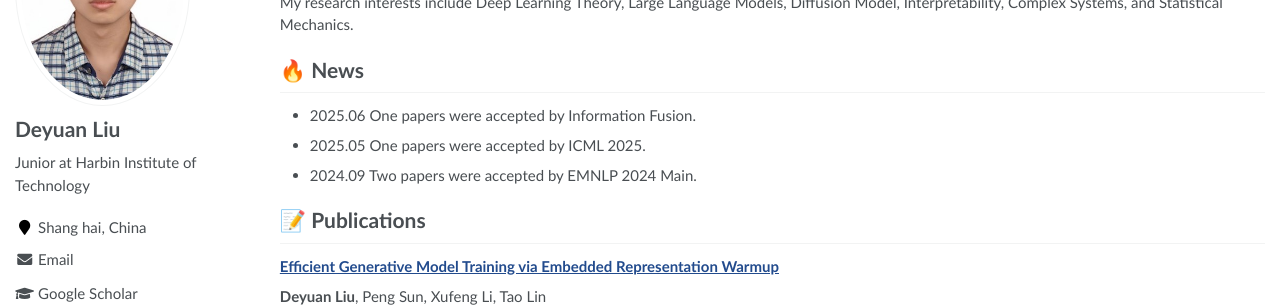
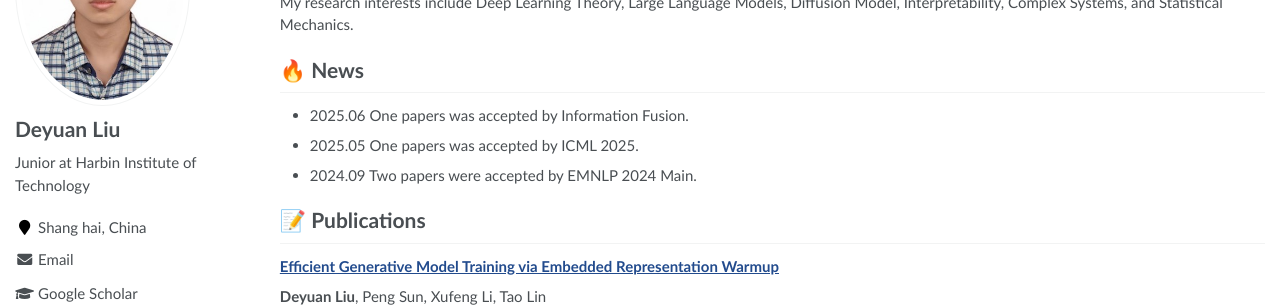
Before and after one commit to hrwang00/HairuWang.github.io, a Jekyll site: the page built from _pages/about.md, in a window 1280 px wide and 1106 px high. Shown: the part 221-528 px from the top of the window. Built offline with Jekyll 4.4.1, drawn with Linux system fonts in a browser that asks for light colours.

Commit message:
Update about.md

```diff
--- a/_pages/about.md
+++ b/_pages/about.md
@@ -23,8 +23,8 @@ Hi, everyone! I am currently a junior undergraduate student at Harbin Institute
 My research interests include Deep Learning Theory, Large Language Models, Diffusion Model, Interpretability, Complex Systems, and Statistical Mechanics.
 
 # 🔥 News
-- 2025.06 One papers were accepted by Information Fusion.
-- 2025.05 One papers were accepted by ICML 2025.
+- 2025.06 One papers was accepted by Information Fusion.
+- 2025.05 One papers was accepted by ICML 2025.
 - 2024.09 Two papers were accepted by EMNLP 2024 Main.
 
 # 📝 Publications
```
